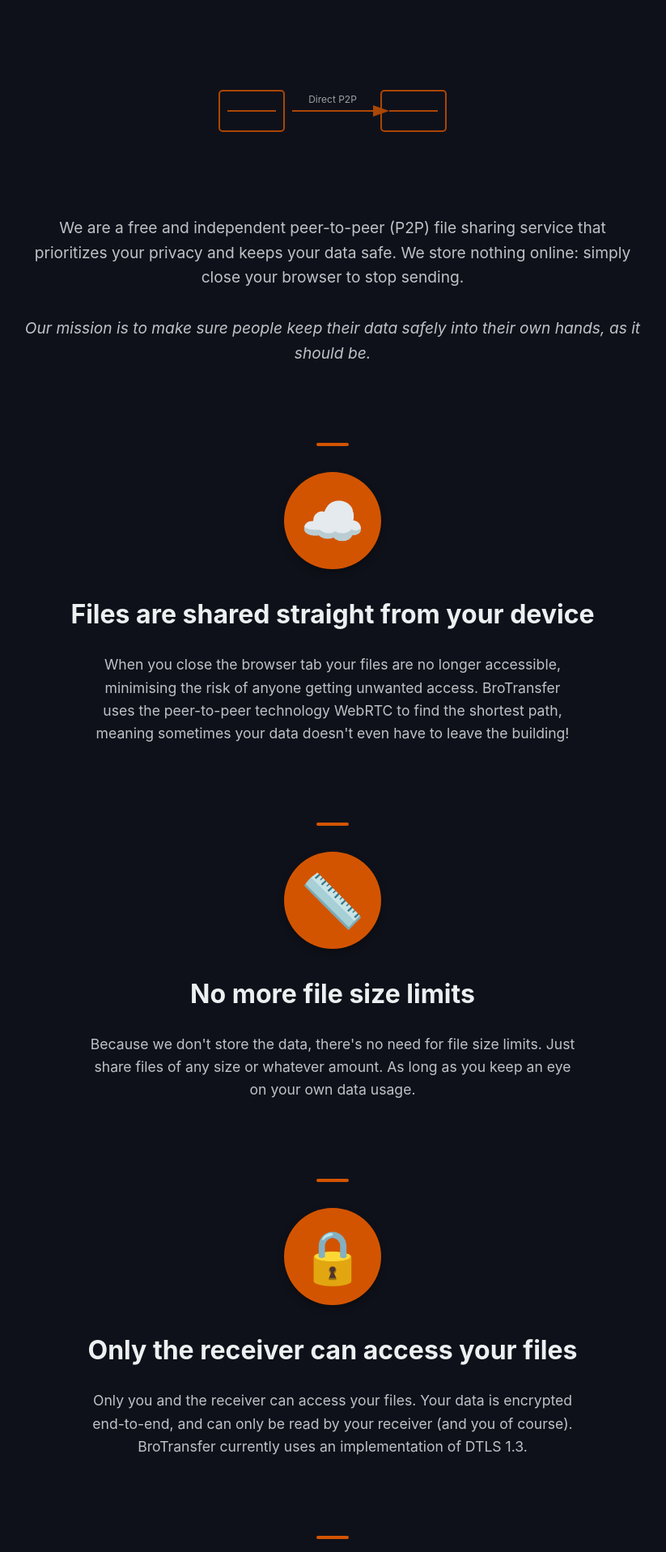
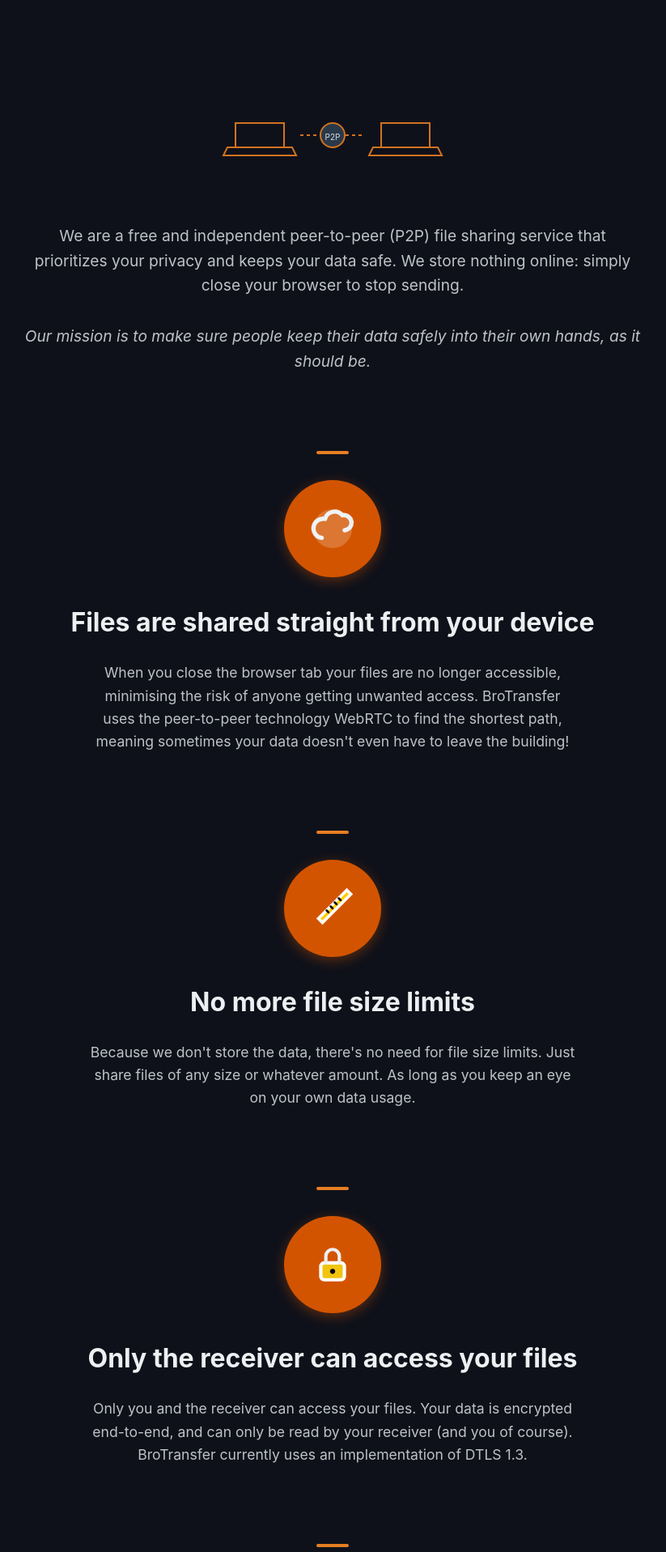
Before and after one commit to sriharisrihari164-netizen/brotransfer, a React (Vite) app: page / in a window 1280 px wide. Shown: the part 880-2797 px from the top of the page at 81% size, without its empty margins (229-1052 px from the left). Built offline with nearby package versions, Linux system fonts and the light colour scheme.

Commit message:
RefinedFeaturesUI

```diff
--- a/src/components/Features.jsx
+++ b/src/components/Features.jsx
@@ -4,24 +4,77 @@
     // Shared styles for the circular icon container
     const IconContainer = ({ children }) => (
         <div style={{ marginBottom: '2rem', display: 'flex', flexDirection: 'column', alignItems: 'center' }}>
-            <div style={{ width: '40px', height: '4px', background: '#D35400', borderRadius: '2px', marginBottom: '2rem' }}></div>
+            {/* Small orange line above */}
+            <div style={{ width: '40px', height: '4px', background: '#e67e22', borderRadius: '2px', marginBottom: '2rem' }}></div>
+
+            {/* Orange Circle */}
             <div style={{
                 width: '120px',
                 height: '120px',
-                background: '#D35400',
+                background: '#d35400', // Darker orange base
                 borderRadius: '50%',
                 display: 'flex',
                 alignItems: 'center',
                 justifyContent: 'center',
-                fontSize: '4rem',
-                boxShadow: '0 4px 10px rgba(0,0,0,0.3)'
+                boxShadow: '0 4px 15px rgba(211, 84, 0, 0.4)',
+                position: 'relative',
+                overflow: 'hidden'
             }}>
                 {children}
             </div>
         </div>
     );
 
-    const Section = ({ title, description, icon, customContent }) => (
+    // SVG Icons
+    const Icons = {
+        Cloud: () => (
+            <svg width="64" height="64" viewBox="0 0 24 24" fill="none" xmlns="http://www.w3.org/2000/svg">
+                <path d="M7 16.26C4.46062 16.0102 2.76639 13.626 3.19535 11.1147C3.62432 8.60334 6.00222 6.99611 8.5 7.50003C9.4005 3.9069 14.1561 2.91095 16.536 5.81188C18.4907 5.40243 20.4285 6.77702 20.7303 8.75389C21.0321 10.7308 19.5701 12.5029 17.59 12.75" stroke="#ecf0f1" strokeWidth="2" strokeLinecap="round" strokeLinejoin="round" />
+                <circle cx="12" cy="12" r="9" fill="white" fillOpacity="0.2" />
+            </svg>
+        ),
+        Ruler: () => (
+            <svg width="60" height="60" viewBox="0 0 24 24" fill="none" xmlns="http://www.w3.org/2000/svg">
+                <path d="M19 3L5 17L7 19L21 5L19 3Z" fill="#ffcd02" stroke="#fff" strokeWidth="1.5" />
+                <path d="M15 7L16 8" stroke="black" strokeLinecap="round" />
+                <path d="M13 9L14 10" stroke="black" strokeLinecap="round" />
+                <path d="M11 11L12 12" stroke="black" strokeLinecap="round" />
+                <path d="M9 13L10 14" stroke="black" strokeLinecap="round" />
+            </svg>
+        ),
+        Lock: () => (
+            <svg width="50" height="50" viewBox="0 0 24 24" fill="none" xmlns="http://www.w3.org/2000/svg">
+                <rect x="5" y="11" width="14" height="10" rx="2" fill="#f1c40f" stroke="#fff" strokeWidth="2" />
+                <path d="M8 11V7C8 4.79086 9.79086 3 12 3C14.2091 3 16 4.79086 16 7V11" stroke="#ecf0f1" strokeWidth="2" strokeLinecap="round" />
+                <circle cx="12" cy="16" r="1.5" fill="black" />
+            </svg>
+        ),
+        Tree: () => (
+            <svg width="60" height="60" viewBox="0 0 24 24" fill="none" xmlns="http://www.w3.org/2000/svg">
+                <path d="M12 21V11" stroke="#5d4037" strokeWidth="3" strokeLinecap="round" />
+                <path d="M12 3C7.58172 3 4 6.58172 4 11C4 15.4183 7.58172 19 12 19C16.4183 19 20 15.4183 20 11C20 6.58172 16.4183 3 12 3Z" fill="#2ecc71" stroke="#27ae60" strokeWidth="2" />
+                <path d="M9 11L12 8L15 11" stroke="#27ae60" strokeWidth="1.5" strokeLinecap="round" strokeLinejoin="round" />
+            </svg>
+        ),
+        Chart: () => (
+            <svg width="56" height="56" viewBox="0 0 24 24" fill="none" xmlns="http://www.w3.org/2000/svg">
+                <rect x="3" y="13" width="4" height="8" rx="1" fill="#e74c3c" />
+                <rect x="9" y="8" width="4" height="13" rx="1" fill="#3498db" />
+                <rect x="15" y="4" width="4" height="17" rx="1" fill="#2ecc71" />
+                <path d="M2 22H22" stroke="#ecf0f1" strokeWidth="2" strokeLinecap="round" />
+            </svg>
+        ),
+        Chat: () => (
+            <svg width="56" height="56" viewBox="0 0 24 24" fill="none" xmlns="http://www.w3.org/2000/svg">
+                <path d="M21 15C21 15.5304 20.7893 16.0391 20.4142 16.4142C20.0391 16.7893 19.5304 17 19 17H7L3 21V5C3 4.46957 3.21071 3.96086 3.58579 3.58579C3.96086 3.21071 4.46957 3 5 3H19C19.5304 3 20.0391 3.21071 20.4142 3.58579C20.7893 3.96086 21 4.46957 21 5V15Z" fill="#ecf0f1" stroke="#bdc3c7" strokeWidth="2" />
+                <circle cx="8" cy="10" r="1.5" fill="#d35400" />
+                <circle cx="12" cy="10" r="1.5" fill="#d35400" />
+                <circle cx="16" cy="10" r="1.5" fill="#d35400" />
+            </svg>
+        )
+    };
+
+    const Section = ({ title, description, Icon, customContent }) => (
         <div style={{
             display: 'flex',
             flexDirection: 'column',
@@ -29,7 +82,9 @@
             textAlign: 'center',
             marginBottom: '6rem'
         }}>
-            <IconContainer>{icon}</IconContainer>
+            <IconContainer>
+                {Icon && <Icon />}
+            </IconContainer>
             <h2 style={{
                 fontSize: '2rem',
                 fontWeight: 'bold',
@@ -57,23 +112,23 @@
 
             {/* 1. What is BroTransfer? */}
             <div style={{ textAlign: 'center', marginBottom: '6rem' }}>
-                <h2 style={{ fontSize: '3rem', fontWeight: 'bold', marginBottom: '1rem', color: 'var(--text-primary)' }}>
+                <h2 style={{ fontSize: '3rem', fontWeight: 'bold', marginBottom: '1rem', color: '#ecf0f1' }}>
                     What is BroTransfer?
                 </h2>
-                {/* Placeholder for the diagram from screenshot */}
-                <div style={{ margin: '3rem 0', opacity: 0.8 }}>
-                    <svg width="300" height="150" viewBox="0 0 300 150" fill="none" xmlns="http://www.w3.org/2000/svg">
-                        <rect x="10" y="50" width="80" height="50" rx="4" stroke="#D35400" strokeWidth="2" />
-                        <path d="M20 75L80 75" stroke="#D35400" strokeWidth="2" />
-                        <rect x="210" y="50" width="80" height="50" rx="4" stroke="#D35400" strokeWidth="2" />
-                        <path d="M220 75L280 75" stroke="#D35400" strokeWidth="2" />
-                        <path d="M100 75L200 75" stroke="#D35400" strokeWidth="2" markerEnd="url(#arrowhead)" />
-                        <defs>
-                            <marker id="arrowhead" markerWidth="10" markerHeight="7" refX="0" refY="3.5" orient="auto">
-                                <polygon points="0 0, 10 3.5, 0 7" fill="#D35400" />
-                            </marker>
-                        </defs>
-                        <text x="150" y="65" textAnchor="middle" fill="#bdc3c7" fontSize="12">Direct P2P</text>
+                {/* P2P Diagram SVG */}
+                <div style={{ margin: '3rem 0', opacity: 0.9 }}>
+                    <svg width="320" height="160" viewBox="0 0 320 160" fill="none" xmlns="http://www.w3.org/2000/svg">
+                        {/* Computers */}
+                        <path d="M40 90H100V120H40V90Z" stroke="#e67e22" strokeWidth="2" />
+                        <path d="M30 120H110L115 130H25L30 120Z" stroke="#e67e22" strokeWidth="2" />
+
+                        <path d="M220 90H280V120H220V90Z" stroke="#e67e22" strokeWidth="2" />
+                        <path d="M210 120H290L295 130H205L210 120Z" stroke="#e67e22" strokeWidth="2" />
+
+                        {/* Arrow */}
+                        <path d="M120 105H200" stroke="#e67e22" strokeWidth="2" strokeDasharray="4 4" />
+                        <circle cx="160" cy="105" r="15" fill="#2c3e50" stroke="#e67e22" strokeWidth="2" />
+                        <text x="160" y="108" fontSize="10" fill="#ecf0f1" textAnchor="middle" dominantBaseline="middle">P2P</text>
                     </svg>
                 </div>
 
@@ -89,41 +144,41 @@
             <Section
                 title="Files are shared straight from your device"
                 description="When you close the browser tab your files are no longer accessible, minimising the risk of anyone getting unwanted access. BroTransfer uses the peer-to-peer technology WebRTC to find the shortest path, meaning sometimes your data doesn't even have to leave the building!"
-                icon="☁️"
+                Icon={Icons.Cloud}
             />
 
             <Section
                 title="No more file size limits"
                 description="Because we don't store the data, there's no need for file size limits. Just share files of any size or whatever amount. As long as you keep an eye on your own data usage."
-                icon="📏"
+                Icon={Icons.Ruler}
             />
 
             <Section
                 title="Only the receiver can access your files"
                 description="Only you and the receiver can access your files. Your data is encrypted end-to-end, and can only be read by your receiver (and you of course). BroTransfer currently uses an implementation of DTLS 1.3."
-                icon="🔒"
+                Icon={Icons.Lock}
             />
 
             <Section
                 title="Low environmental impact"
                 description="Because we don't store data we don't need bulky servers, and that saves a lot of energy. By using BroTransfer you'll have a much smaller carbon footprint than when using a cloud storage provider."
-                icon="🌳"
+                Icon={Icons.Tree}
             />
 
             {/* 3. Stats / Growth */}
             <Section
                 title="We keep on growing!"
                 description="We started a couple of years ago with just a few users per day, but we now transfer more than 50 terabyte (TB) per month!"
-                icon="📊" // Using bar chart icon
+                Icon={Icons.Chart}
             />
 
             {/* 4. FAQ */}
             <Section
                 title="Do you still have questions?"
-                icon="💬"
+                Icon={Icons.Chat}
                 customContent={
                     <div style={{ color: '#bdc3c7', fontSize: '1.1rem', lineHeight: '1.6' }}>
-                        Check out our <a href="#" style={{ color: '#D35400', textDecoration: 'underline' }}>frequently asked questions</a>. You can also <a href="#" style={{ color: '#D35400', textDecoration: 'underline' }}>contact us</a> for any questions you might have.
+                        Check out our <a href="#" style={{ color: '#e67e22', textDecoration: 'underline' }}>frequently asked questions</a>. You can also <a href="#" style={{ color: '#e67e22', textDecoration: 'underline' }}>contact us</a> for any questions you might have.
                     </div>
                 }
             />
```
